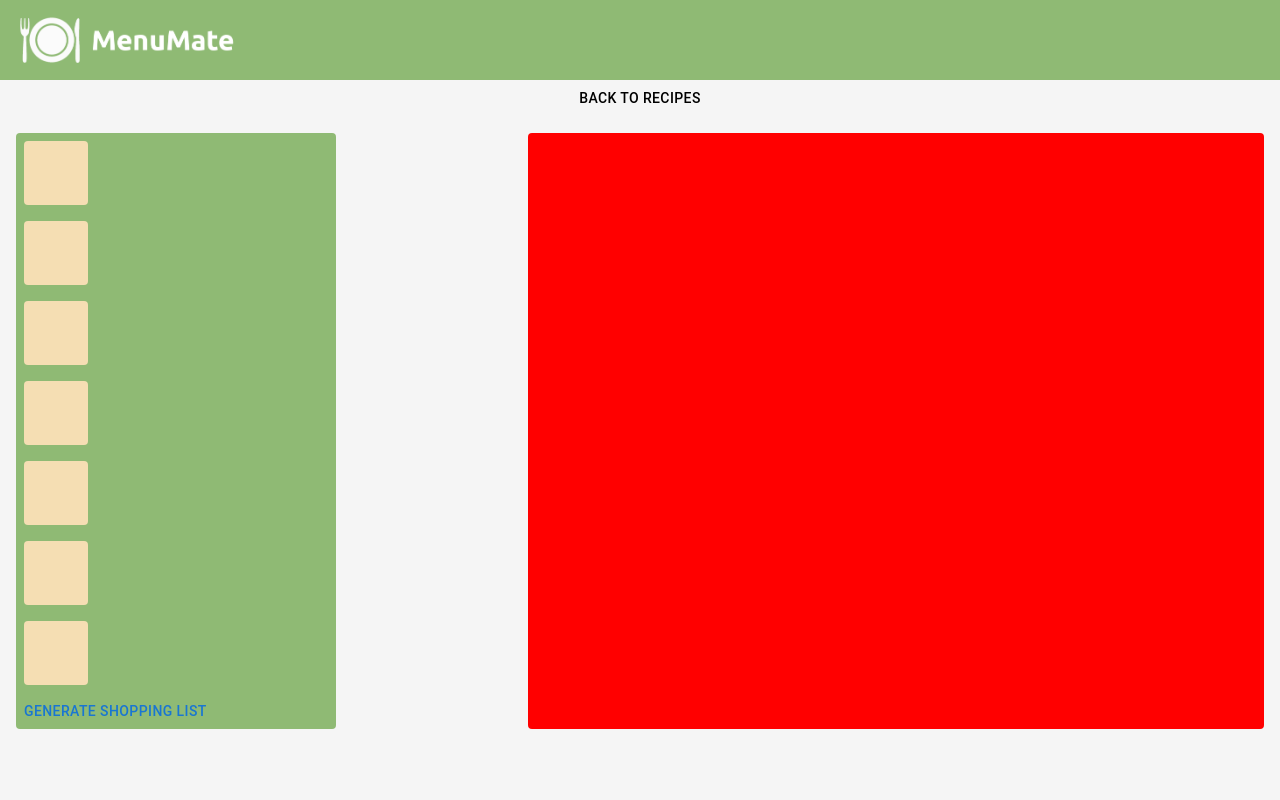
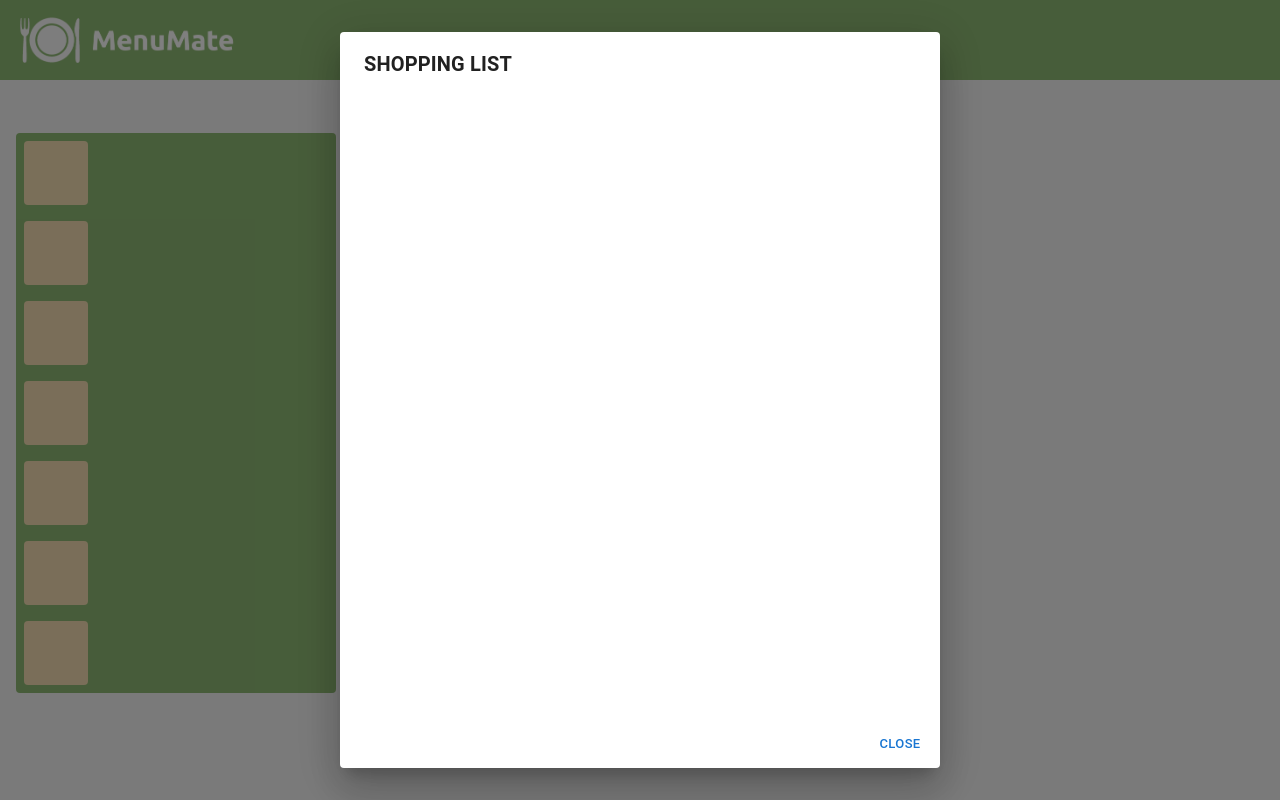
Before and after one commit to billsongames/menu-mate, a React (Create React App) app: page /ingredients-summary in a window 1280 px wide. Both pictures are taken after a click on the button "GENERATE SHOPPING LIST". Built offline with nearby package versions, Linux system fonts and the light colour scheme.

Commit message:
fitered list generation working

```diff
--- a/src/Components/Ingredients/IngredientsMenuDisplay.jsx
+++ b/src/Components/Ingredients/IngredientsMenuDisplay.jsx
@@ -43,9 +43,6 @@ const IngredientsMenuDisplay = () => {
 
               </div>
             ))}
-            <div>
-              <Button>Generate Shopping List</Button>
-            </div>
           </div>
 
         </React.Fragment>
--- a/src/Components/Ingredients/IngredientsShoppingList.jsx
+++ b/src/Components/Ingredients/IngredientsShoppingList.jsx
@@ -1,6 +1,12 @@
 import React, { useContext, useEffect, useState } from "react";
 
+import Button from '@mui/material/Button';
 import Checkbox from '@mui/material/Checkbox';
+import Typography from "@mui/material/Typography";
+import Dialog from '@mui/material/Dialog';
+import DialogActions from '@mui/material/DialogActions';
+import DialogContent from '@mui/material/DialogContent';
+import DialogTitle from '@mui/material/DialogTitle';
 
 import { MenuChoicesContext } from "../../context/MenuChoicesContext";
 
@@ -10,21 +16,57 @@ const IngredientsShoppingList = () => {
 
   const { menuChoices } = useContext(MenuChoicesContext)
   const [ingredientsList, setIngredientsList] = useState([])
+  const [shoppingList, setShoppingList] = useState([])
+
+  const [checkedState, setCheckedState] = useState([])
+
+  const [dialogOpen, setDialogOpen] = useState(false)
+
+
 
   useEffect(() => {
     const list = []
+    const checkArray = []
     menuChoices.map((choice) => {
       if (choice.complete === true) {
         console.log(choice)
         const length = choice.recipe.ingredients.length
         for (let i = 0; i < length; i++) {
           list.push(choice.recipe.ingredients[i].text)
+          checkArray.push(false)
         }
       }
     })
-    console.log(list)
+
     setIngredientsList(list)
+    setCheckedState(checkArray)
+
   }, [menuChoices])
+
+  const handleCheckboxChange = (position) => {
+    const updatedCheckedState = checkedState.map((item, index) =>
+      index === position ? !item : item
+    )
+    setCheckedState(updatedCheckedState)
+
+    let array = []
+    let checkboxes = document.querySelectorAll("input[type=checkbox]:checked")
+
+    for (let i = 0; i < checkboxes.length; i++) {
+      array.push(checkboxes[i].value)
+    }
+    setShoppingList(array)
+  }
+
+  const handleOpenShoppingList = () => {
+    setDialogOpen(true)
+  }
+
+  const handleCloseShoppingList = () => {
+    setDialogOpen(false)
+  }
+
+
 
 
 
@@ -32,23 +74,68 @@ const IngredientsShoppingList = () => {
 
   return (
     <div className="shoppingList">
+      <div>
+        FULL INGREDIENT LIST - TICK THE ONES YOU NEED
+      </div>
+
       {ingredientsList
         ?
+        <div>
+          <Button onClick={handleOpenShoppingList}>GENERATE SHOPPING LIST</Button>
           <ul>
             {ingredientsList.map((ingredient, index) => {
-            return(
+              return (
                 <li key={index}>
+                  <input
+                    type="checkbox"
+                    id={`checkbox-${index}`}
+                    name={ingredient}
+                    value={ingredient}
+                    checked={checkedState[index]}
+                    onChange={() => handleCheckboxChange(index)}
+                  />
+                  <label htmlFor={`checkbox-${index}`}>
                     {ingredient}
+                  </label>
                 </li>
               )
             })
             }
           </ul>
+        </div>
         :
         <></>
 
       }
-
+      <Dialog
+        open={dialogOpen}
+        fullWidth={true}
+        maxWidth="sm"
+        onClose={handleCloseShoppingList}
+        scroll="paper"
+        PaperProps={{ sx: { height: "56em" } }}
+      >
+        <DialogTitle variat="h6" fontWeight={"bold"}>SHOPPING LIST</DialogTitle>
+        <DialogContent>
+          {shoppingList
+            ?
+            <ul>
+              {shoppingList.map((ingredient, index) => {
+                return (
+                  <li key={index}>
+                    {ingredient}
+                  </li>
+                )
+              })}
+            </ul>
+            :
+            <></>
+          }
+        </DialogContent>
+        <DialogActions>
+          <Button size="small" onClick={handleCloseShoppingList}>CLOSE</Button>
+        </DialogActions>
+      </Dialog>
     </div>
   )
 }
--- a/src/Components/Ingredients/ingredients.css
+++ b/src/Components/Ingredients/ingredients.css
@@ -1,6 +1,6 @@
 .ingredients-summary-container {
-  display: grid;
-  grid-template-columns: 40% 60%;
+  display: flex;
+  flex-direction: row;
 }
 
 .ingredients-menuChoices-container{
@@ -37,8 +37,9 @@
 }
 
 .shoppingList {
-  background-color: red;
+  background-color: #8FBA74;
   margin: 1em;
+  padding: 1em;
   border-radius: 4px;
   text-align: left;
 }
--- a/src/Components/RecipeComponents/RecipeCard.jsx
+++ b/src/Components/RecipeComponents/RecipeCard.jsx
@@ -31,7 +31,7 @@ import "./recipeComponents.css";
 const RecipeCard = ({ recipe }) => {
 
   const [recipeChoiceDetails, setRecipeChoiceDetails] = useState(null)
-  const [open, setOpen] = useState(false)
+  const [dialogOpen, setDialogOpen] = useState(false)
 
   const { menuChoices } = useContext(MenuChoicesContext)
   const { addToMenuChoices } = useContext(MenuChoicesContext)
@@ -40,7 +40,7 @@ const RecipeCard = ({ recipe }) => {
     event.preventDefault()
 /*     setRecipeChoiceDetails(await recipeLookUp((event.target.dataset.recipelink).slice(51))) */
     setRecipeChoiceDetails(JSON.parse(event.target.dataset.completerecipe))
-    setOpen(true);
+    setDialogOpen(true);
   }
 
   const handleAddToMenuChoices = (event) => {
@@ -50,7 +50,7 @@ const RecipeCard = ({ recipe }) => {
   }
 
   const handleCloseRecipeChoiceCard = () => {
-    setOpen(false)
+    setDialogOpen(false)
   }
 
   const choiceData = (JSON.parse(localStorage.getItem("MenuMate_MenuChoices")))
@@ -154,7 +154,7 @@ const RecipeCard = ({ recipe }) => {
       {recipeChoiceDetails != null
         ?
         <Dialog
-          open={open}
+          open={dialogOpen}
           fullWidth={true}
           maxWidth="sm"
           onClose={handleCloseRecipeChoiceCard}
@@ -163,8 +163,8 @@ const RecipeCard = ({ recipe }) => {
           aria-describedby="scroll-dialog-description"
           PaperProps={{ sx: { height: "56em" } }}
         >
+<DialogTitle variant="h5" fontWeight="bold" gutterBottom id="scroll-dialog-title">{recipeChoiceDetails.label}</DialogTitle>
 
-          <DialogTitle variant="h5" fontWeight="bold" gutterBottom id="scroll-dialog-title">{recipeChoiceDetails.label}</DialogTitle>
           <DialogContent>
             <div className="recipe-dialog-image-info-container">
               <img src={recipeChoiceDetails.image} className="recipe-dialog-image" />
```
Lines whose indentation alone changed are shown as unchanged.
